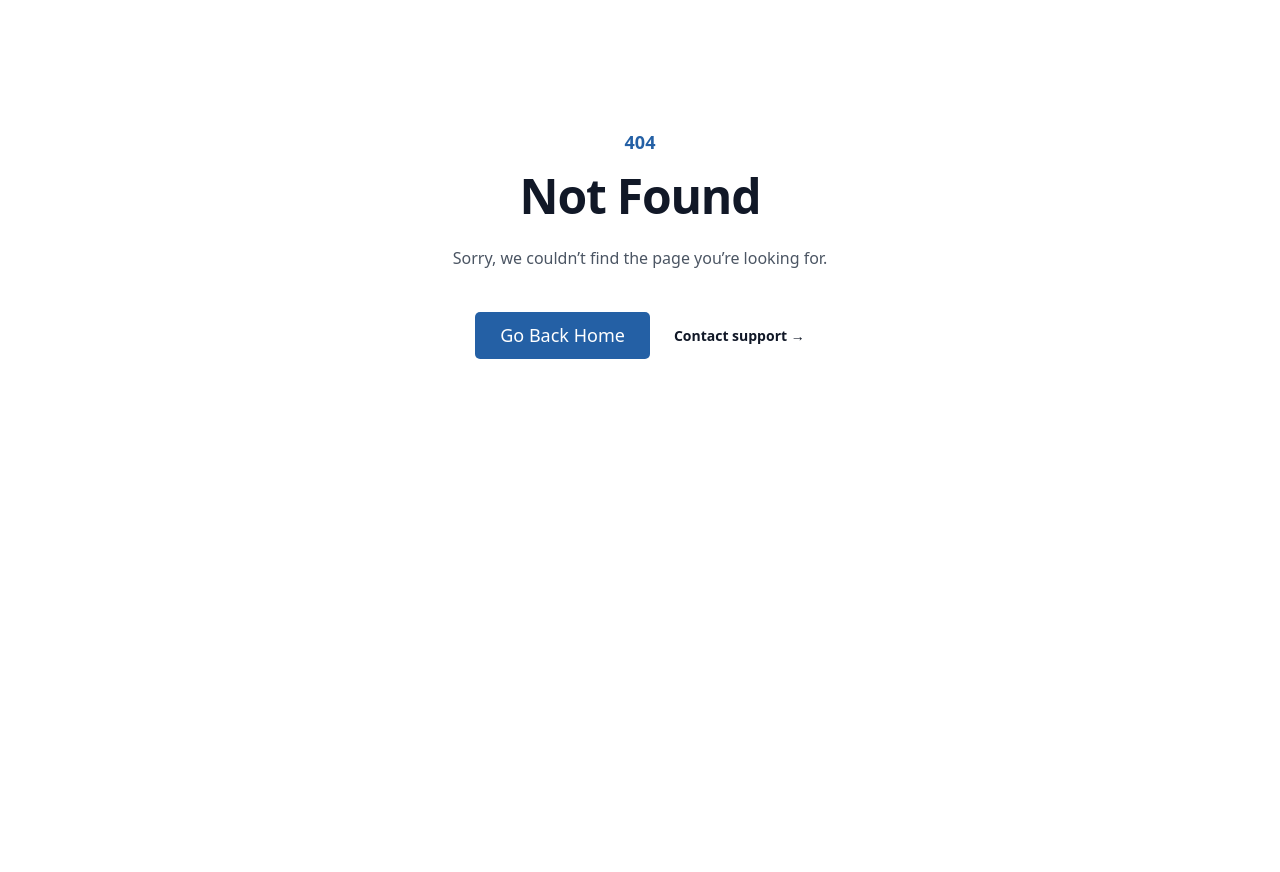
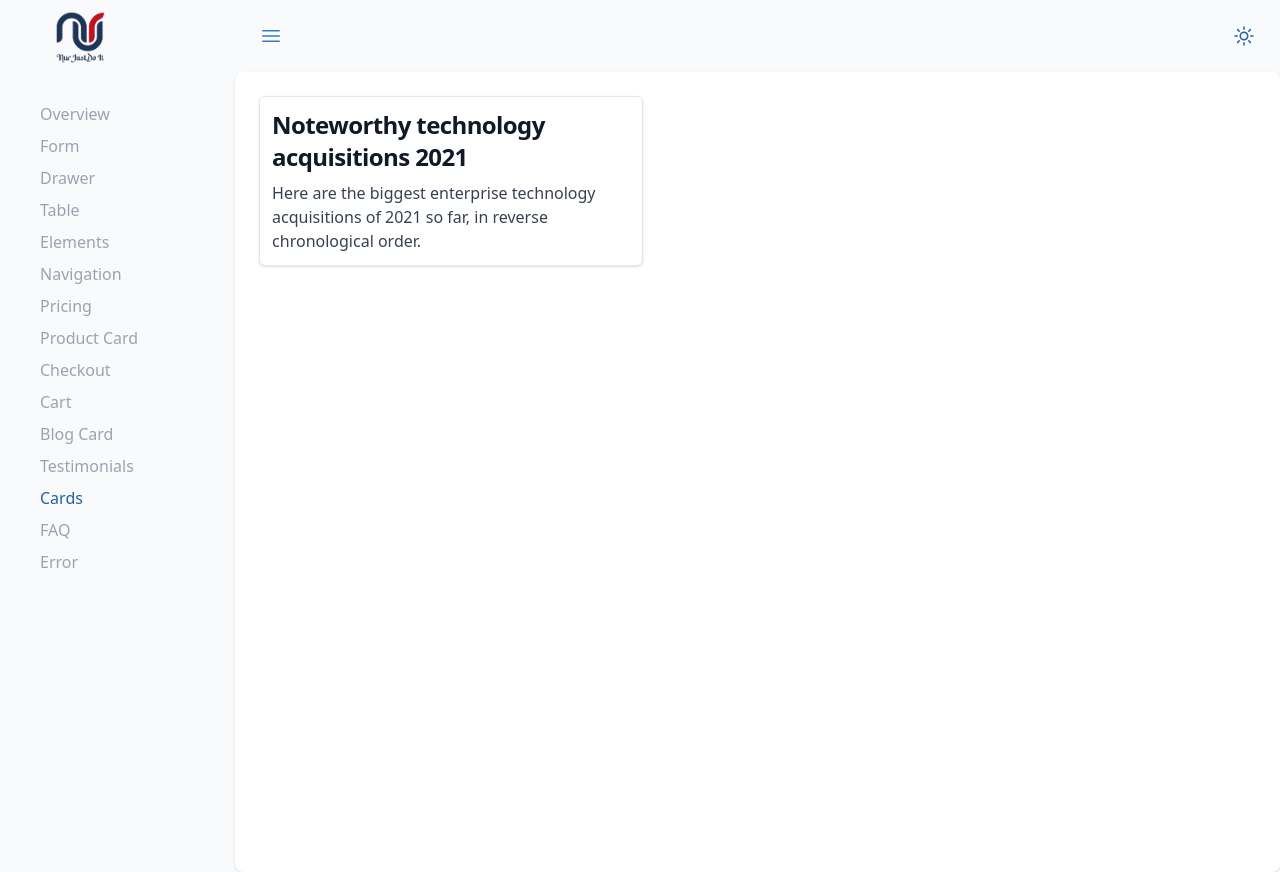
Before and after one commit to sabbir10s/admin-dashboard, a React (Vite) app: page /cards in a window 1280 px wide. Before the commit this address had no page. Before the commit the page ends 800 px from the top, so only its background shows below. Built offline with nearby package versions, Linux system fonts and the light colour scheme.

Commit message:
cards added

```diff
--- a/src/components/shared/Sidebar/Sidebar.jsx
+++ b/src/components/shared/Sidebar/Sidebar.jsx
@@ -1,4 +1,5 @@
 import React from 'react';
+import { Link } from 'react-router-dom';
 
 import logo from '../../../assets/images/logo-removebg-preview.png';
 import ActiveLink from '../../common/ActiveLink/ActiveLink';
@@ -25,7 +26,9 @@
           />
         </svg>
       </button>
-      <img className="w-20" src={logo} alt="" />
+      <Link to="/">
+        <img className="w-20" src={logo} alt="" />
+      </Link>
       <ul className="mt-8 space-y-2">
         <li>
           <ActiveLink to="/">Overview</ActiveLink>
@@ -64,6 +67,9 @@
           <ActiveLink to="/testimonials">Testimonials</ActiveLink>
         </li>
         <li>
+          <ActiveLink to="/cards">Cards</ActiveLink>
+        </li>
+        <li>
           <ActiveLink to="/faq">FAQ</ActiveLink>
         </li>
         <li>
--- a/src/config/routes.jsx
+++ b/src/config/routes.jsx
@@ -2,6 +2,7 @@
 import { createBrowserRouter } from 'react-router-dom';
 
 import BlogCard from '../pages/BlogCard/BlogCard';
+import Cards from '../pages/Cards/Cards';
 import Carts from '../pages/Carts/Carts';
 import Checkout from '../pages/Checkout/Checkout';
 import Testimonials from '../pages/Testimonials/Testimonials';
@@ -77,6 +78,10 @@
         element: <Testimonials />,
       },
       {
+        path: '/cards',
+        element: <Cards />,
+      },
+      {
         path: '/faq',
         element: <Faq />,
       },
--- a/src/pages/Cards/Cards.jsx
+++ b/src/pages/Cards/Cards.jsx
@@ -3,7 +3,18 @@
 const Cards = () => {
   return (
     <div>
-      <p>s</p>
+      <a
+        href="#s"
+        className="block max-w-sm p-3 bg-white border border-gray-200 rounded-md shadow hover:bg-gray-100 dark:bg-gray-800 dark:border-gray-700 dark:hover:bg-gray-700"
+      >
+        <h5 className="mb-2 text-2xl font-bold tracking-tight text-gray-900 dark:text-white">
+          Noteworthy technology acquisitions 2021
+        </h5>
+        <p className="font-normal text-gray-700 dark:text-gray-400">
+          Here are the biggest enterprise technology acquisitions of 2021 so
+          far, in reverse chronological order.
+        </p>
+      </a>
     </div>
   );
 };
```
